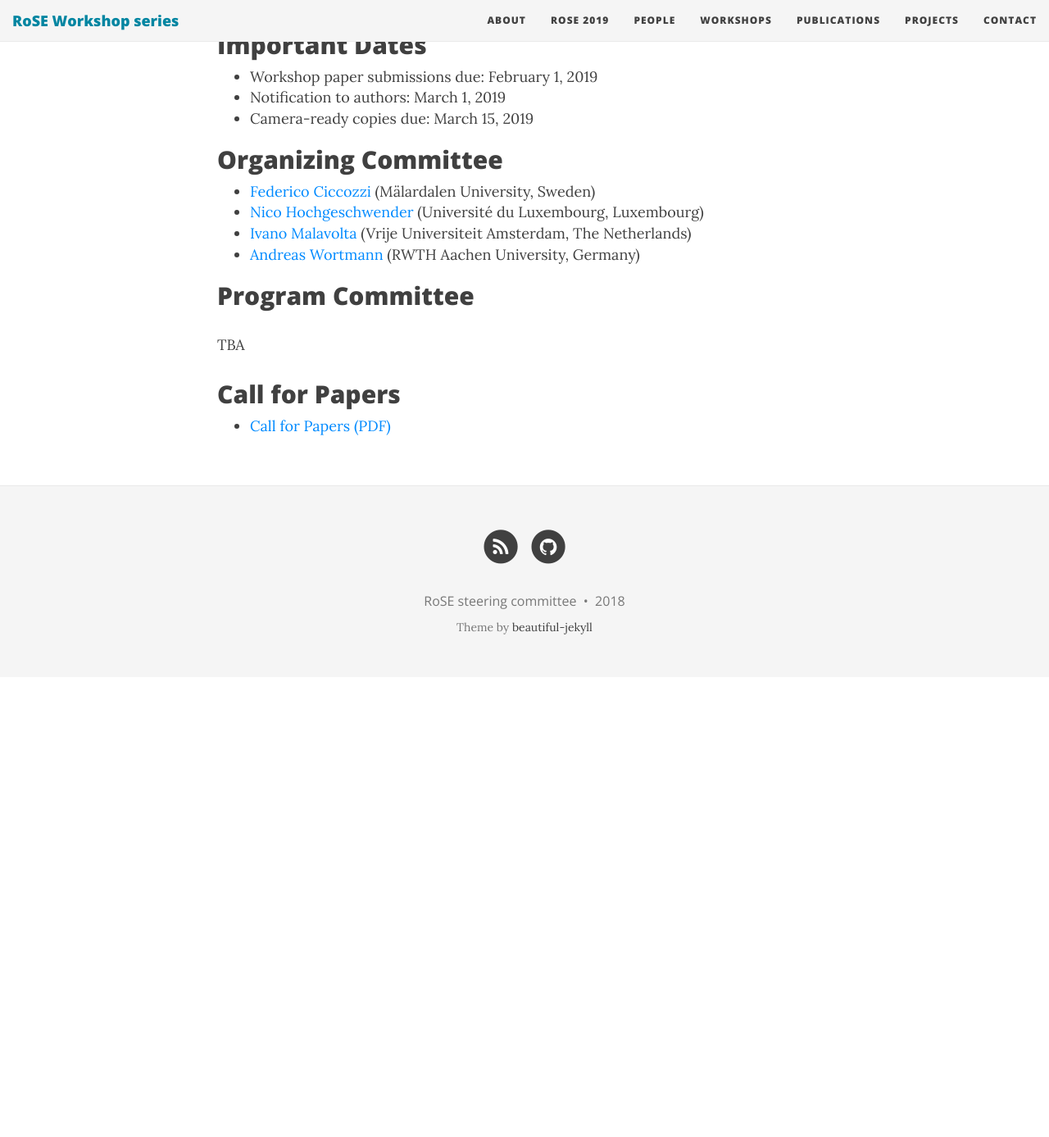
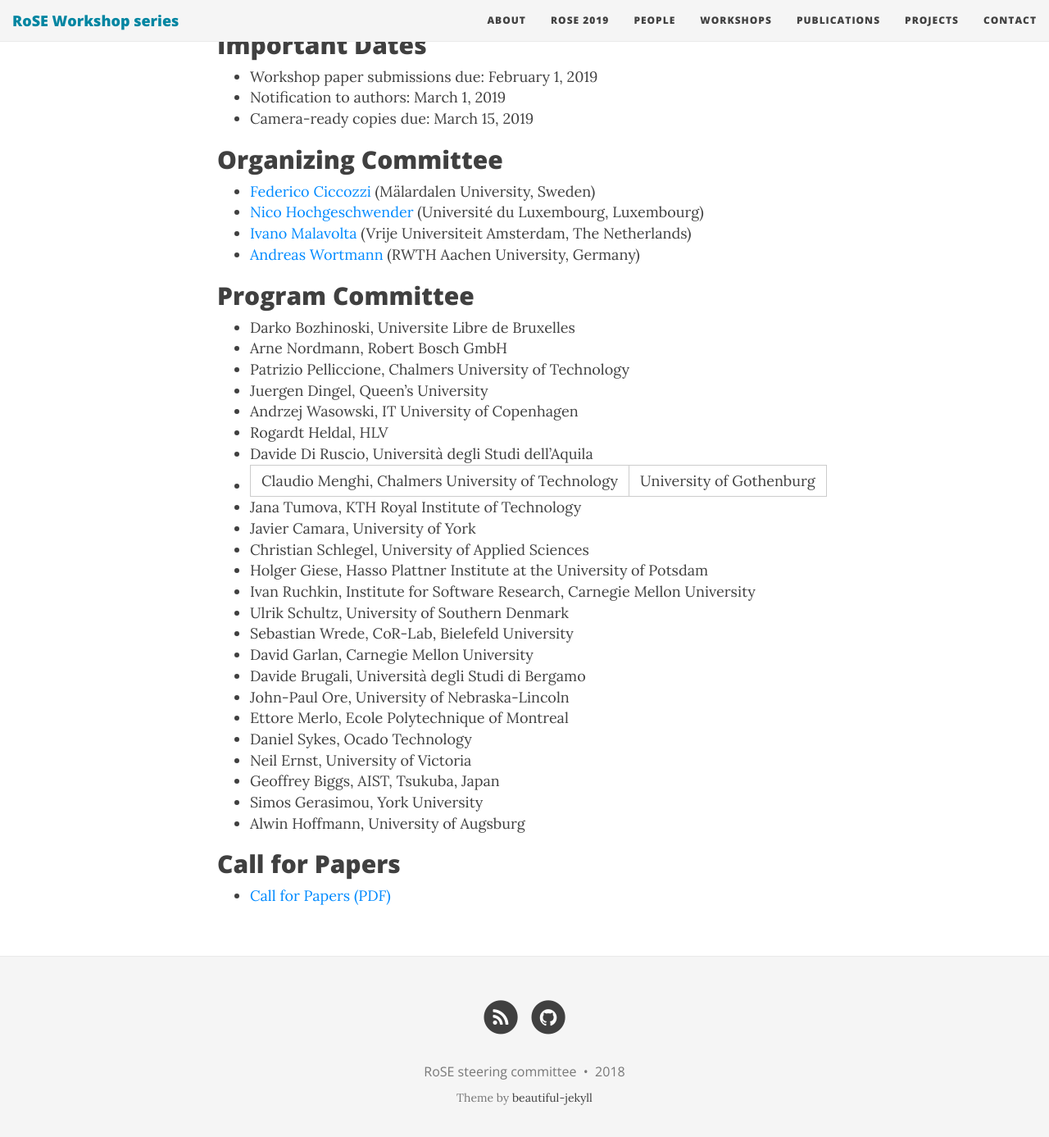
Before and after one commit to rose-workshops/rose-workshops.github.io, a Jekyll site: the page built from rose2019.md, in a window 1280 px wide and 1400 px high, scrolled down 2297 px. Shown: the top 1387 px of the window at 82% size. Built offline with Jekyll 4.4.1, drawn with Linux system fonts in a browser that asks for light colours; nearby versions of some CDN libraries; before the commit the page ends 3123 px from its top, so only the background shows below that.

Commit message:
add PC to RoSE 2019

```diff
--- a/rose2019.md
+++ b/rose2019.md
@@ -64,7 +64,30 @@ Workshop papers must follow the [ICSE 2019 Format and Submission Guideline](http
 
 ## Program Committee
 
-TBA
+- Darko Bozhinoski, Universite Libre de Bruxelles
+- Arne Nordmann, Robert Bosch GmbH
+- Patrizio Pelliccione, Chalmers University of Technology
+- Juergen Dingel, Queen's University
+- Andrzej Wasowski, IT University of Copenhagen
+- Rogardt Heldal, HLV
+- Davide Di Ruscio, Università degli Studi dell'Aquila
+- Claudio Menghi, Chalmers University of Technology | University of Gothenburg
+- Jana Tumova, KTH Royal Institute of Technology
+- Javier Camara, University of York
+- Christian Schlegel, University of Applied Sciences
+- Holger Giese, Hasso Plattner Institute at the University of Potsdam
+- Ivan Ruchkin, Institute for Software Research, Carnegie Mellon University
+- Ulrik Schultz, University of Southern Denmark
+- Sebastian Wrede, CoR-Lab, Bielefeld University
+- David Garlan, Carnegie Mellon University
+- Davide Brugali, Università degli Studi di Bergamo
+- John-Paul Ore, University of Nebraska-Lincoln
+- Ettore Merlo, Ecole Polytechnique of Montreal
+- Daniel Sykes, Ocado Technology
+- Neil Ernst, University of Victoria
+- Geoffrey Biggs, AIST, Tsukuba, Japan
+- Simos Gerasimou, York University
+- Alwin Hoffmann, University of Augsburg
 
 ## Call for Papers
 - [Call for Papers (PDF)](https://github.com/awortmann/awortmann.github.io/raw/master/downloads/rose2019/rose2018_cfp.pdf)
```
Also changed, not shown: 2 other files.
